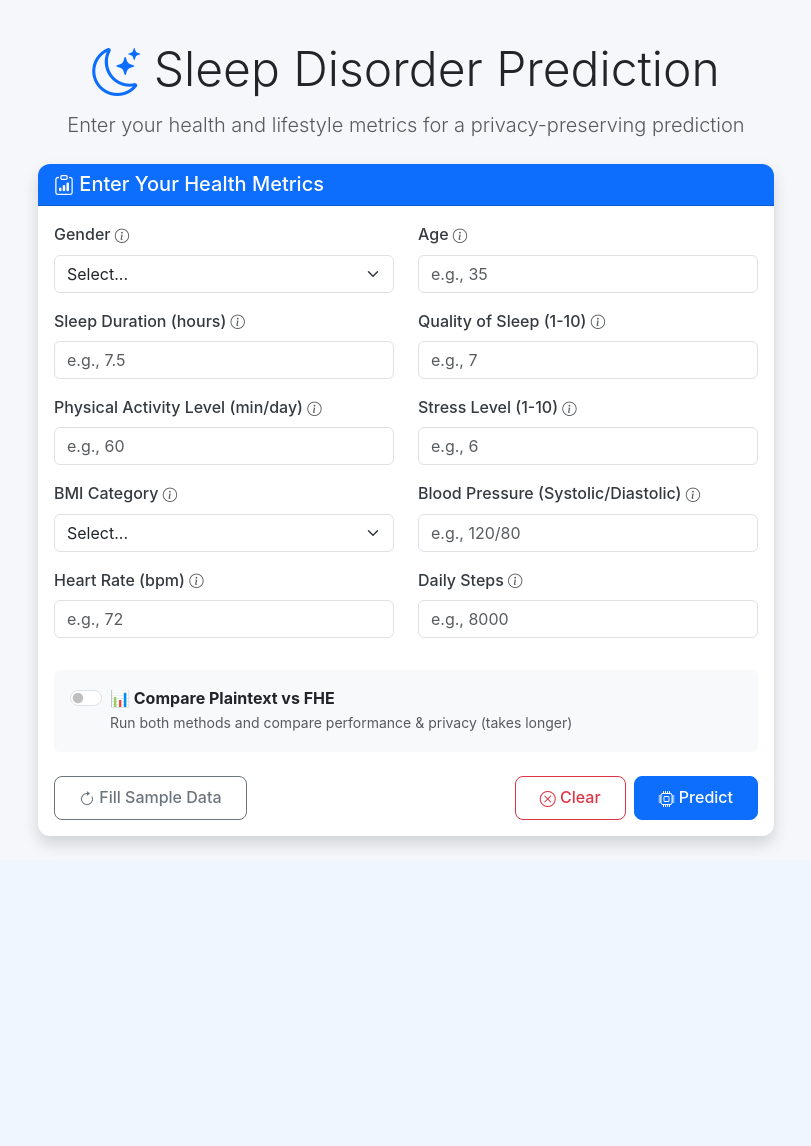
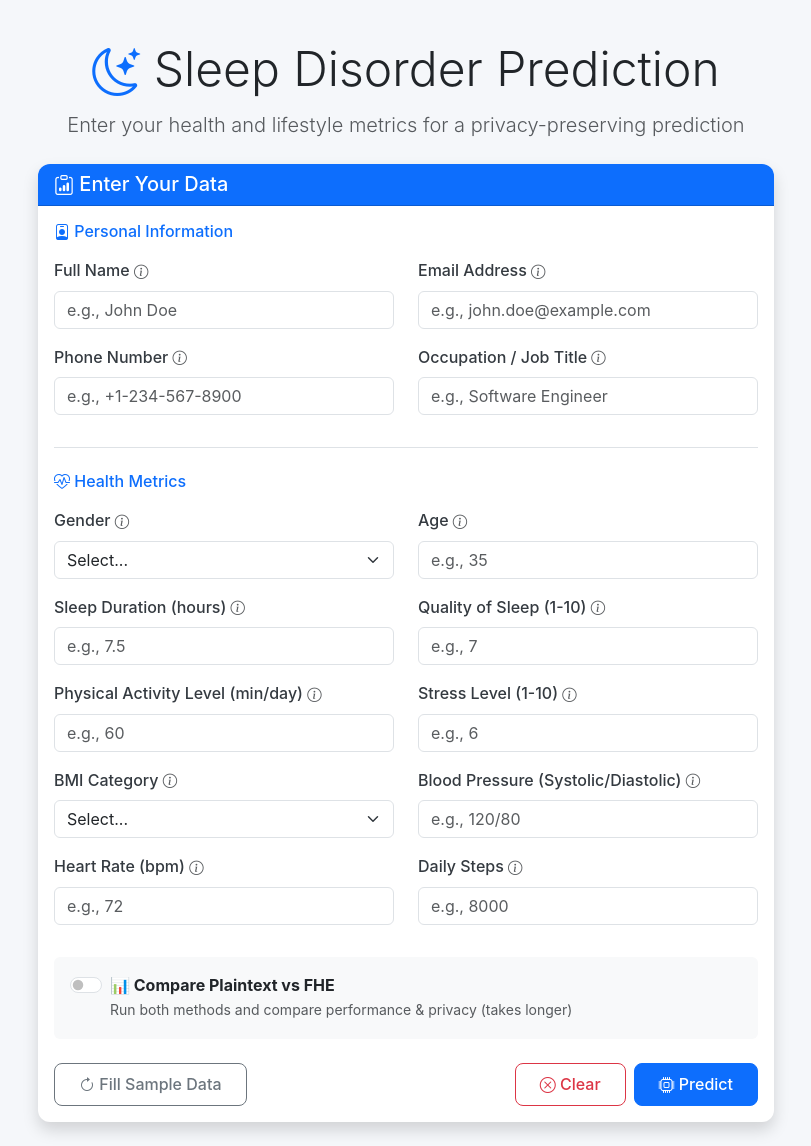
Before and after one commit to Sharunikaa/Sleep_disorder, a Flask app: page /predict in a window 1280 px wide. Shown: the part 59-1205 px from the top of the page, without its empty margins (234-1045 px from the left). Before the commit the page ends 909 px from the top, so only its background shows below. Run offline with Flask 3, Linux system fonts and the light colour scheme.

Commit message:
Update the app

```diff
--- a/app.py
+++ b/app.py
@@ -58,7 +58,7 @@ def init_firebase():
     try:
         # Check if Firebase config is valid
         if not config.validate():
-            print("⚠️  Warning: Firebase not configured. Using demo mode.")
+            print("Warning: Firebase not configured. Using demo mode.")
             return False
 
         # Initialize Pyrebase for client-side auth
@@ -69,21 +69,21 @@ def init_firebase():
         if config.FIREBASE_SERVICE_ACCOUNT and os.path.exists(config.FIREBASE_SERVICE_ACCOUNT):
             cred = credentials.Certificate(config.FIREBASE_SERVICE_ACCOUNT)
             firebase_admin.initialize_app(cred)
-            print("✅ Firebase Admin SDK initialized successfully")
+            print("Firebase Admin SDK initialized successfully")
             return True
         else:
             # Initialize without service account (simplified mode)
             # This allows Google Sign-In to work without Admin SDK
             try:
                 firebase_admin.initialize_app()
-                print("✅ Firebase initialized (simplified mode - no token verification)")
+                print("Firebase initialized (simplified mode - no token verification)")
             except ValueError:
                 # Already initialized
                 pass
             return True
 
     except Exception as e:
-        print(f"⚠️  Firebase initialization failed: {e}")
+        print(f"Firebase initialization failed: {e}")
         print("Running in demo mode without authentication.")
         return False
 
@@ -95,7 +95,7 @@ def init_model():
     try:
         # Check if model exists
         if not os.path.exists(config.MODEL_PATH):
-            print(f"⚠️  Warning: FHE model not found at {config.MODEL_PATH}")
+            print(f"Warning: FHE model not found at {config.MODEL_PATH}")
             print("Please run 'python model.py' to train the model first.")
             return False
 
@@ -106,17 +106,17 @@ def init_model():
         if os.path.exists(config.SCALER_PATH):
             scaler = load_scaler()
         else:
-            print(f"⚠️  Warning: Scaler not found at {config.SCALER_PATH}")
+            print(f"Warning: Scaler not found at {config.SCALER_PATH}")
             return False
 
         # Load metrics
         metrics = load_metrics()
 
-        print("✅ Model and scaler loaded successfully")
+        print("Model and scaler loaded successfully")
         return True
 
     except Exception as e:
-        print(f"❌ Error loading model: {e}")
+        print(f"Error loading model: {e}")
         traceback.print_exc()
         return False
 
@@ -179,12 +179,34 @@ def register():
 
             if provider == 'google' and id_token and firebase:
                 try:
-                    # Verify Google ID token
-                    decoded_token = fb_auth.verify_id_token(id_token)
-                    email = decoded_token.get('email')
+                    # Initialize variables
+                    email = None
+                    user_name = ''
+                    decoded_token = None
+
+                    # Try to verify Google ID token
+                    try:
+                        decoded_token = fb_auth.verify_id_token(id_token)
+                        email = decoded_token.get('email')
+                        user_name = decoded_token.get('name', '')
+                    except Exception as verify_error:
+                        # If verification fails, extract email from token (basic validation)
+                        print(f"Token verification skipped: {verify_error}")
+                        import base64
+                        import json as json_lib
+                        try:
+                            # Decode JWT payload (without verification - for demo only)
+                            payload = id_token.split('.')[1]
+                            payload += '=' * (4 - len(payload) % 4)
+                            decoded = base64.b64decode(payload)
+                            token_data = json_lib.loads(decoded)
+                            email = token_data.get('email')
+                            user_name = token_data.get('name', '')
+                        except:
+                            return jsonify({'success': False, 'error': 'Invalid token'}), 400
 
                     # Register in local database
-                    db.register_firebase_user(email, decoded_token.get('name'))
+                    db.register_firebase_user(email, user_name)
 
                     session['id_token'] = id_token
                     session['user_email'] = email
@@ -237,10 +259,16 @@ def login():
 
             if provider == 'google' and id_token and firebase:
                 try:
+                    # Initialize variables
+                    email = None
+                    user_name = ''
+                    decoded_token = None
+
                     # Try to verify token if Admin SDK is available
                     try:
                         decoded_token = fb_auth.verify_id_token(id_token)
                         email = decoded_token.get('email')
+                        user_name = decoded_token.get('name', '')
                     except Exception as verify_error:
                         # If verification fails, extract email from token (basic validation)
                         print(f"Token verification skipped: {verify_error}")
@@ -253,11 +281,12 @@ def login():
                             decoded = base64.b64decode(payload)
                             token_data = json_lib.loads(decoded)
                             email = token_data.get('email')
+                            user_name = token_data.get('name', '')
                         except:
                             return jsonify({'success': False, 'error': 'Invalid token'}), 400
 
                     # Register/update in local database
-                    db.register_firebase_user(email, decoded_token.get('name', ''))
+                    db.register_firebase_user(email, user_name)
 
                     session['id_token'] = id_token
                     session['user_email'] = email
@@ -425,7 +454,7 @@ def predict():
                 'size': len(result_text)
             })
 
-            print(f"\n✅ Prediction completed:")
+            print(f"\nPrediction completed:")
             print(f"   Mode: {mode}")
             print(f"   Result: {result_label}")
             print(f"   Latency: {latency*1000:.2f}ms")
@@ -734,7 +763,7 @@ if __name__ == '__main__':
     model_ok = init_model()
 
     if not model_ok:
-        print("\n⚠️  Warning: Model not loaded. Please run 'python model.py' first.")
+        print("\nWarning: Model not loaded. Please run 'python model.py' first.")
         print("The app will start but predictions will not work.\n")
 
     print(f"{'='*60}")
--- a/database.py
+++ b/database.py
@@ -58,7 +58,7 @@ class Database:
         conn.commit()
         conn.close()
 
-        print("✅ SQLite database initialized")
+        print("SQLite database initialized")
 
     def _hash_password(self, password, salt=None):
         """
--- a/static/js/predict_comparison.js
+++ b/static/js/predict_comparison.js
@@ -5,6 +5,13 @@
 
 // Sample data for testing
 const sampleData = {
+    // Personal Information (not used in prediction)
+    'fullName': 'John Doe',
+    'emailAddress': 'john.doe@example.com',
+    'phoneNumber': '+1-555-123-4567',
+    'jobDescription': 'Software Engineer',
+
+    // Health Metrics (used in prediction)
     'Gender': 'Male',
     'Age': 35,
     'Sleep Duration': 7.2,
@@ -62,8 +69,17 @@ document.getElementById('predictionForm').addEventListener('submit', async funct
         const formData = new FormData(e.target);
         const data = {};
 
+        // Fields to exclude from prediction (personal information only for display)
+        const excludedFields = ['fullName', 'emailAddress', 'phoneNumber', 'jobDescription'];
+
         // Process each field
         for (let [key, value] of formData.entries()) {
+            // Skip personal information fields - they are not used in prediction
+            if (excludedFields.includes(key)) {
+                console.log(`ℹ️ Skipping personal field: ${key} (not used in prediction)`);
+                continue;
+            }
+
             if (key === 'Gender') {
                 data['Gender_Encoded'] = value === 'Female' ? 0 : 1;
             } else if (key === 'BMI Category') {
@@ -93,7 +109,7 @@ document.getElementById('predictionForm').addEventListener('submit', async funct
         }
 
     } catch (error) {
-        console.error('❌ Prediction error:', error);
+        console.error('Prediction error:', error);
         document.getElementById('errorMessage').textContent = error.message;
         errorAlert.style.display = 'block';
     } finally {
@@ -142,7 +158,7 @@ async function runComparison(data) {
             latency_ms: plaintextResult.latency_ms
         };
 
-        console.log(`✅ Plaintext: ${plaintextResult.label} (${plaintextTime.toFixed(3)}s)`);
+        console.log(`Plaintext: ${plaintextResult.label} (${plaintextTime.toFixed(3)}s)`);
 
         // 2. Run FHE Prediction
         console.log('🔐 Running FHE prediction...');
@@ -161,9 +177,9 @@ async function runComparison(data) {
                 metrics: fheResult.fhe_metrics
             };
 
-            console.log(`✅ FHE: ${fheResult.label} (${fheTime.toFixed(3)}s)`);
+            console.log(`FHE: ${fheResult.label} (${fheTime.toFixed(3)}s)`);
         } catch (error) {
-            console.error('❌ FHE prediction failed:', error);
+            console.error('FHE prediction failed:', error);
             console.error('Error details:', error.stack);
             comparison.fhe = {
                 error: error.message || 'FHE prediction failed',
@@ -187,7 +203,7 @@ async function runComparison(data) {
         displayResults(plaintextResult, true);
 
     } catch (error) {
-        console.error('❌ Comparison failed:', error);
+        console.error('Comparison failed:', error);
         if (comparisonBody) {
             comparisonBody.innerHTML = `
                 <div class="alert alert-danger">
--- a/templates/predict.html
+++ b/templates/predict.html
@@ -21,11 +21,91 @@
         <div class="card shadow">
             <div class="card-header bg-primary text-white">
                 <h5 class="mb-0">
-                    <i class="bi bi-clipboard-data"></i> Enter Your Health Metrics
+                    <i class="bi bi-clipboard-data"></i> Enter Your Data
                 </h5>
             </div>
             <div class="card-body">
                 <form id="predictionForm">
+                    <!-- Personal Information Section -->
+                    <div class="mb-4 pb-3 border-bottom">
+                        <h6 class="text-primary mb-3">
+                            <i class="bi bi-person-badge"></i> Personal Information
+                        </h6>
+                        <div class="row">
+                            <!-- Full Name -->
+                            <div class="col-md-6 mb-3">
+                                <label for="fullName" class="form-label">
+                                    Full Name
+                                    <i class="bi bi-info-circle text-muted" data-bs-toggle="tooltip" title="Your full name"></i>
+                                </label>
+                                <input
+                                    type="text"
+                                    class="form-control"
+                                    id="fullName"
+                                    name="fullName"
+                                    required
+                                    placeholder="e.g., John Doe"
+                                >
+                            </div>
+
+                            <!-- Email Address -->
+                            <div class="col-md-6 mb-3">
+                                <label for="emailAddress" class="form-label">
+                                    Email Address
+                                    <i class="bi bi-info-circle text-muted" data-bs-toggle="tooltip" title="Your email address"></i>
+                                </label>
+                                <input
+                                    type="email"
+                                    class="form-control"
+                                    id="emailAddress"
+                                    name="emailAddress"
+                                    required
+                                    placeholder="e.g., john.doe@example.com"
+                                >
+                            </div>
+
+                            <!-- Phone Number -->
+                            <div class="col-md-6 mb-3">
+                                <label for="phoneNumber" class="form-label">
+                                    Phone Number
+                                    <i class="bi bi-info-circle text-muted" data-bs-toggle="tooltip" title="Your contact number"></i>
+                                </label>
+                                <input
+                                    type="tel"
+                                    class="form-control"
+                                    id="phoneNumber"
+                                    name="phoneNumber"
+                                    required
+                                    placeholder="e.g., +1-234-567-8900"
+                                    pattern="[\+]?[0-9\-\s\(\)]+"
+                                >
+                            </div>
+
+                            <!-- Job Description -->
+                            <div class="col-md-6 mb-3">
+                                <label for="jobDescription" class="form-label">
+                                    Occupation / Job Title
+                                    <i class="bi bi-info-circle text-muted" data-bs-toggle="tooltip" title="Your current occupation"></i>
+                                </label>
+                                <input
+                                    type="text"
+                                    class="form-control"
+                                    id="jobDescription"
+                                    name="jobDescription"
+                                    required
+                                    placeholder="e.g., Software Engineer"
+                                >
+                            </div>
+                        </div>
+                    </div>
+
+                    <!-- Health Metrics Section -->
+                    <div class="mb-3">
+                        <h6 class="text-primary mb-3">
+                            <i class="bi bi-heart-pulse"></i> Health Metrics
+                        </h6>
+                    </div>
+
                     <div class="row">
                         <!-- Gender -->
                         <div class="col-md-6 mb-3">
--- a/validation.py
+++ b/validation.py
@@ -157,11 +157,11 @@ def validate_parameter(param_name, value):
     # Warning checks
     if 'warning_low' in threshold and threshold['warning_low'] is not None:
         if value < threshold['warning_low']:
-            warnings.append(f"⚠️ {param_name} is below recommended minimum ({threshold['warning_low']} {threshold['unit']})")
+            warnings.append(f"{param_name} is below recommended minimum ({threshold['warning_low']} {threshold['unit']})")
 
     if 'warning_high' in threshold and threshold['warning_high'] is not None:
         if value > threshold['warning_high']:
-            warnings.append(f"⚠️ {param_name} is above recommended maximum ({threshold['warning_high']} {threshold['unit']})")
+            warnings.append(f"{param_name} is above recommended maximum ({threshold['warning_high']} {threshold['unit']})")
 
     # Optimal range checks
     if 'optimal_min' in threshold and value < threshold['optimal_min']:
@@ -399,7 +399,7 @@ if __name__ == "__main__":
 
     # Validate all
     is_valid, errors, warnings = validate_all_parameters(test_data)
-    print(f"\nValidation: {'✅ Valid' if is_valid else '❌ Invalid'}")
+    print(f"\nValidation: {'Valid' if is_valid else 'Invalid'}")
 
     if errors:
         print("\nErrors:")
```
Also changed, not shown: evaluate_fhe.py (+11 -11 lines), model.py (+10 -17 lines), security_logger.py (+21 -21 lines), static/js/fhe_client.js (+7 -7 lines), static/js/predict.js (+16 -0 lines), static/js/predict_with_fhe.js (+24 -8 lines), static/js/security_audit.js (+5 -5 lines), templates/login.html (+1 -11 lines), README.md, data/users.db, 1 other file.
